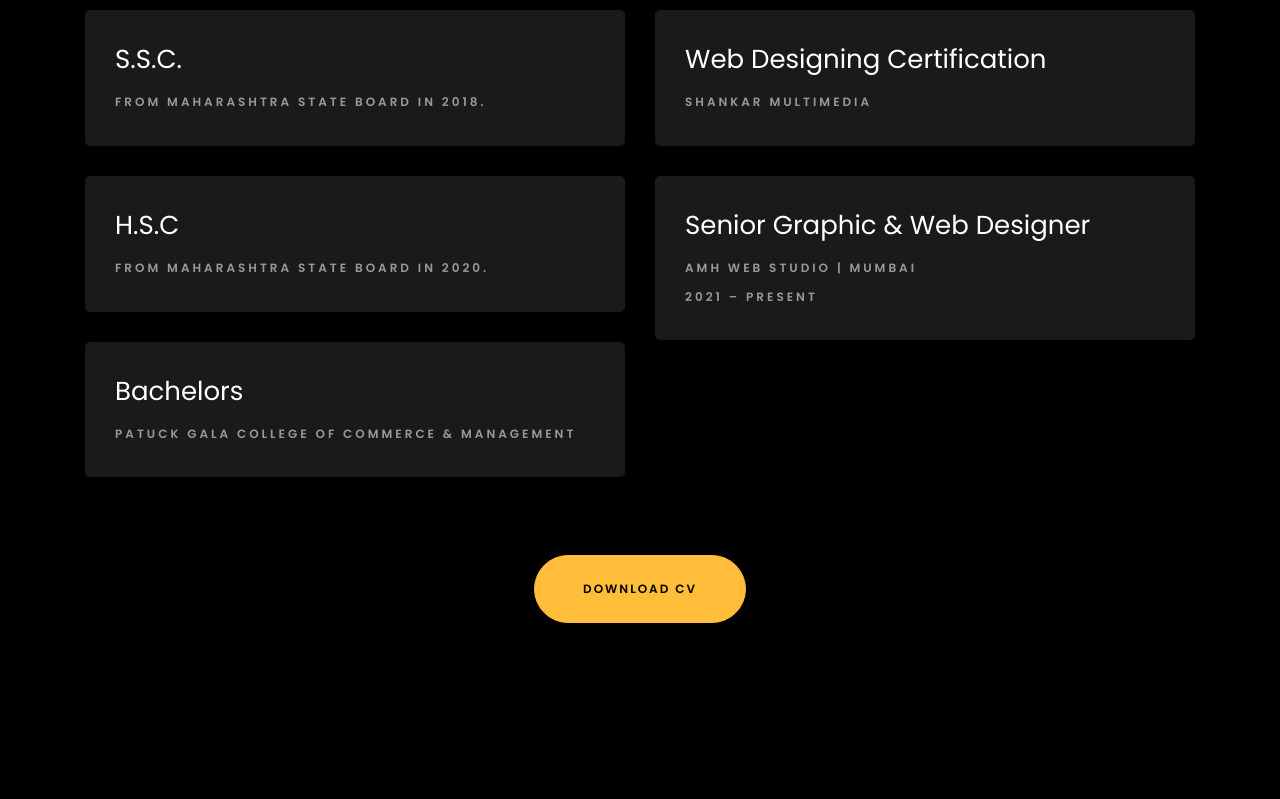
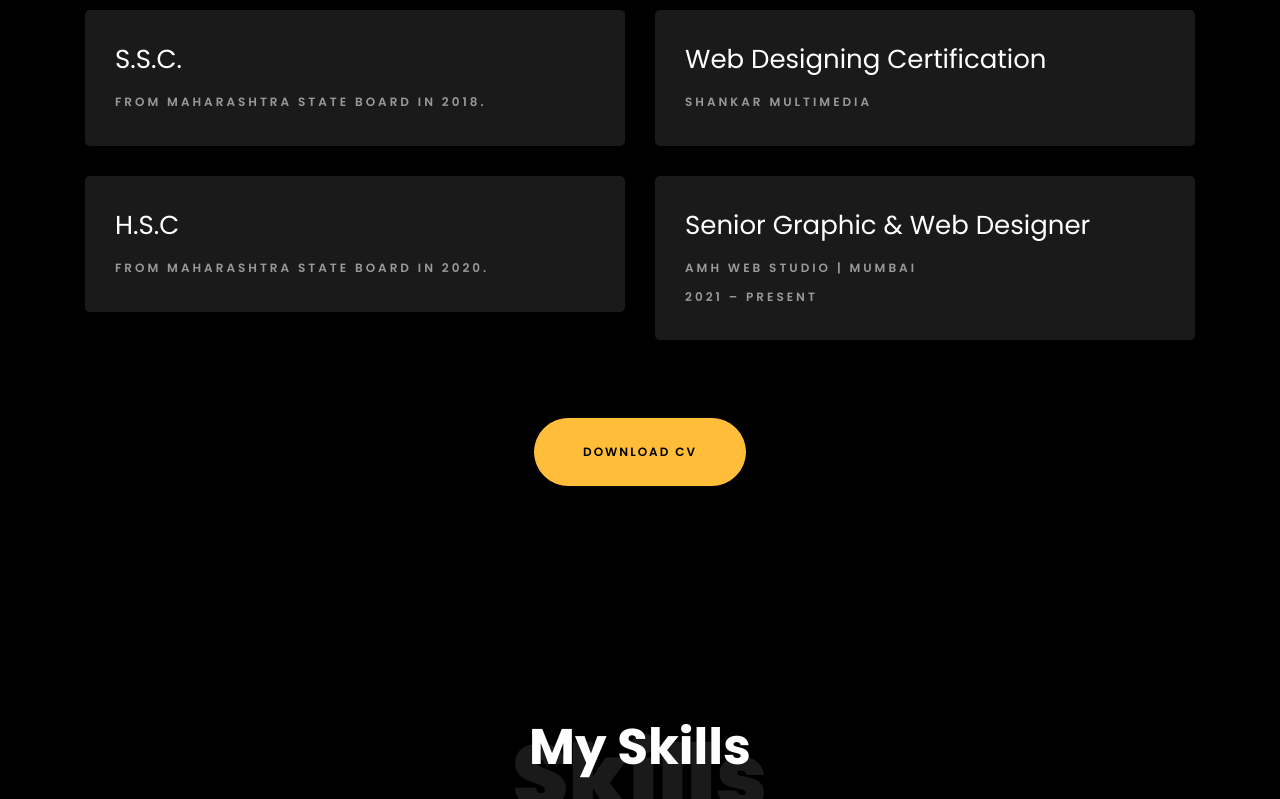
Before and after one commit to thesandhya/portfolio, a plain HTML site: page index.html in a window 1280 px wide. Shown: the part 1806-2605 px from the top of the page. Drawn offline with Linux system fonts and the light colour scheme.

Commit message:
sandhya_ka_code

```diff
--- a/index.html
+++ b/index.html
@@ -60,7 +60,7 @@
 							<div class="text">
 								<span class="subheading">Hello!</span>
 								<h1 class="mb-4 mt-3">I'm <span>Sandhya Prajapati</span></h1>
-								<h2 class="mb-4">Web & Graphic Designer</h2>
+								<h2 class="mb-4">Web & Graphic Designer | Social Media Manager</h2>
 								<p><a href="#contact-section" class="btn btn-primary py-3 px-4">Hire me</a>
 									<a href="#projects-section" class="btn btn-white btn-outline-white py-3 px-4">My works</a></p>
 							</div>
@@ -134,10 +134,6 @@
 					<div class="resume-wrap ftco-animate">
 						<h2>H.S.C</h2>
 						<span class="position">From Maharashtra State Board in 2020.</span>
-					</div>
-					<div class="resume-wrap ftco-animate">
-						<h2>Bachelors</h2>
-						<span class="position">Patuck Gala College Of Commerce & Management</span>
 					</div>
 				</div>
 
```
